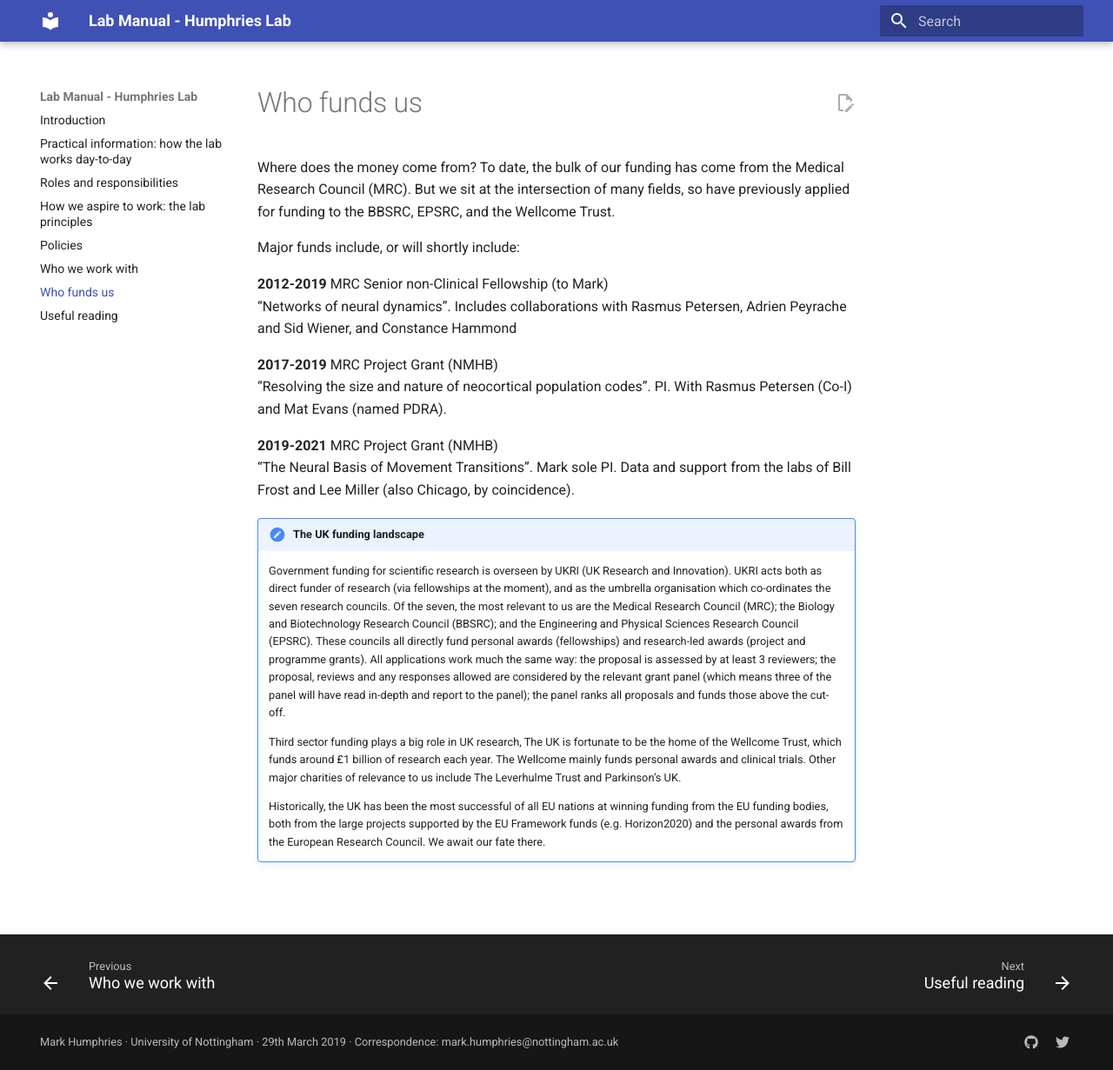
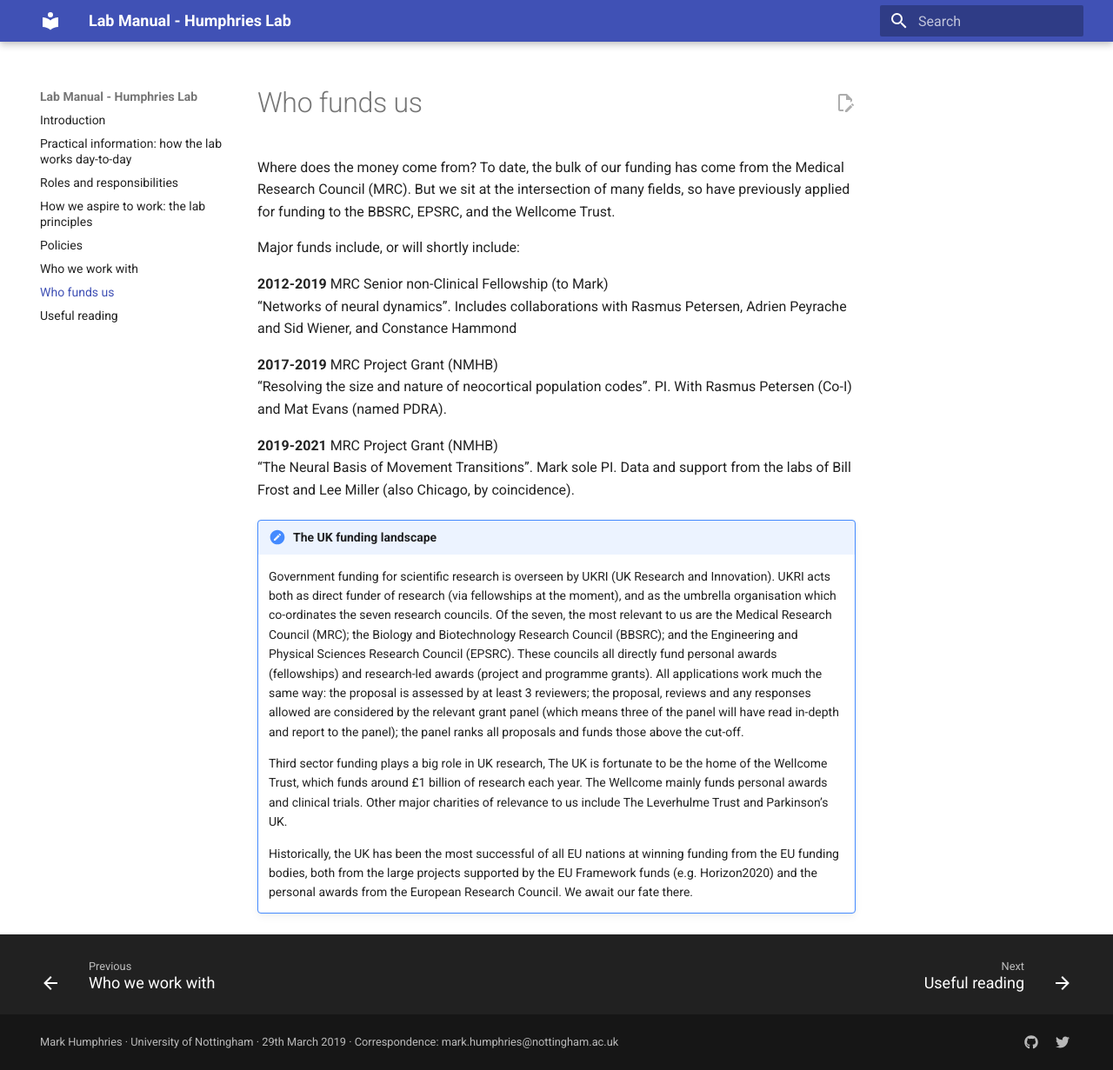
Before and after one commit to Humphries-Lab/Lab-Manual, an MkDocs documentation site: the page built from content/funders.md, in a window 1280 px wide and 1231 px high. Shown: the whole window at 87% size. Built offline with MkDocs 1.6.1 and Material for MkDocs 9.7.7, drawn with Linux system fonts in a browser that asks for light colours.

Commit message:
note (admonition) text a bit less tiny

```diff
--- a/content/style/custom.css
+++ b/content/style/custom.css
@@ -1,3 +1,7 @@
 
 /* No breaking-spaces within 'spans' in the footer */
 .md-copyright span { white-space: nowrap }
+
+/* The default 'admonition' ('note') text is a bit tiny */
+.md-typeset .admonition { font-size: 0.7rem }
+/* (default: 0.64rem. Main text: 0.8rem) */
```
